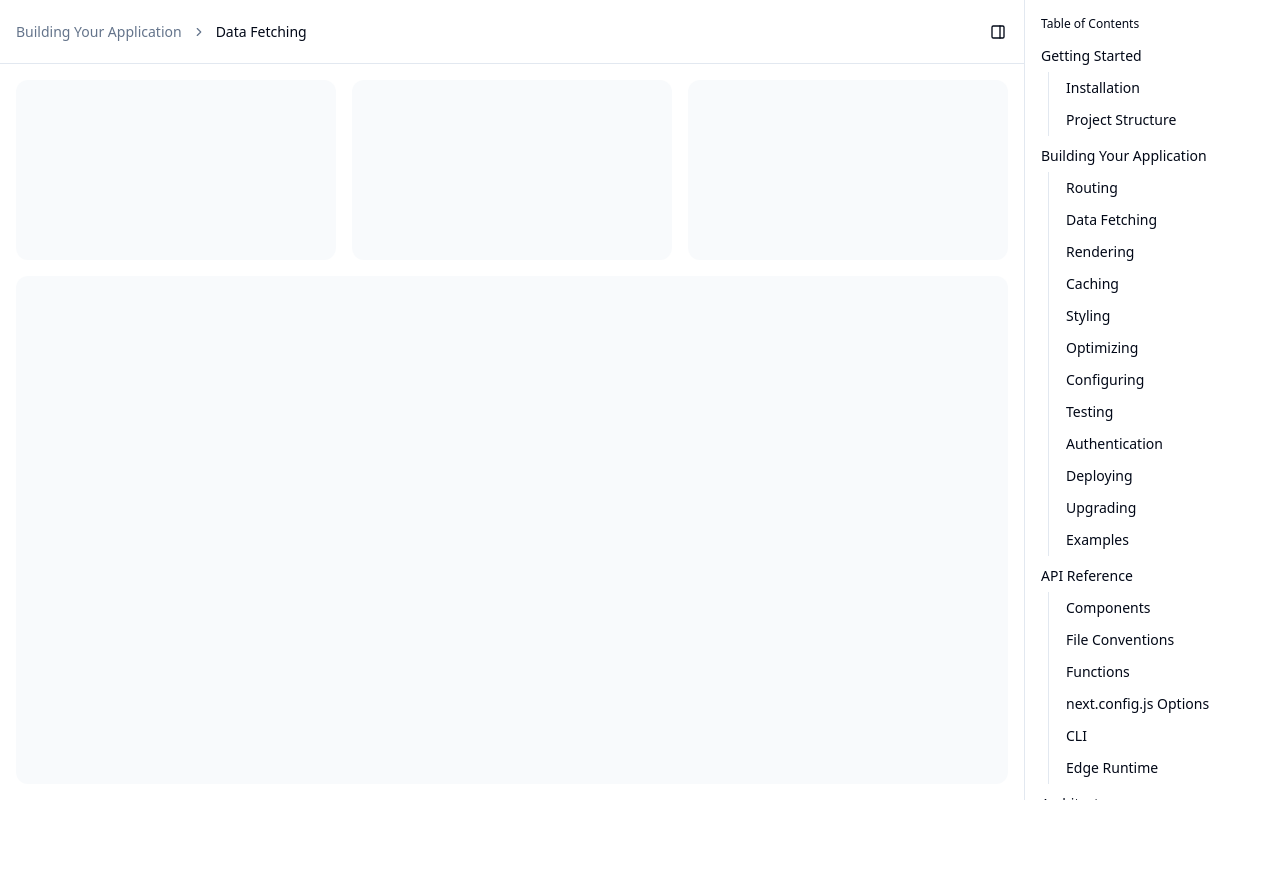
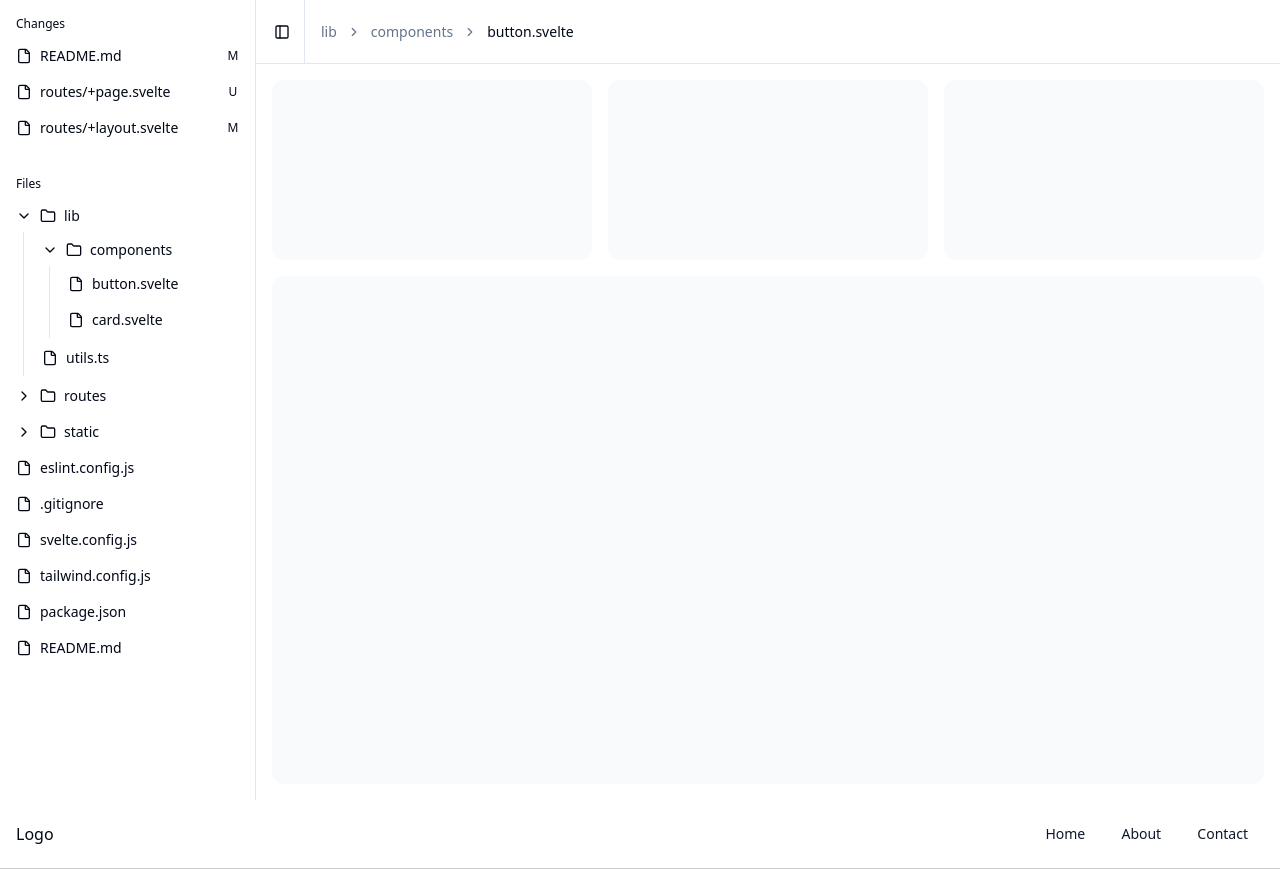
Before and after one commit to CvRain/fluffy-nest, a SvelteKit app: page /craft_table in a window 1280 px wide. Before the commit the page ends 800 px from the top, so only its background shows below. Built offline with nearby package versions, Linux system fonts and the light colour scheme.

Commit message:
尝试绘制一定顶栏

```diff
--- a/package.json
+++ b/package.json
@@ -23,7 +23,7 @@
 		"@tailwindcss/forms": "^0.5.10",
 		"@tailwindcss/typography": "^0.5.16",
 		"autoprefixer": "^10.4.20",
-		"bits-ui": "^1.0.0-next.89",
+		"bits-ui": "^1.0.0-next.91",
 		"clsx": "^2.1.1",
 		"eslint": "^9.18.0",
 		"eslint-config-prettier": "^10.0.1",
--- a/src/lib/components/app-sidebar.svelte
+++ b/src/lib/components/app-sidebar.svelte
@@ -1,147 +1,47 @@
-<script lang="ts">
-	import * as Sidebar from "$lib/components/ui/sidebar/index.js";
-	import type { ComponentProps } from "svelte";
-
+<script lang="ts" module>
 	// This is sample data.
 	const data = {
-		navMain: [
+		changes: [
 			{
-				title: "Getting Started",
-				url: "#",
-				items: [
-					{
-						title: "Installation",
-						url: "#",
-					},
-					{
-						title: "Project Structure",
-						url: "#",
-					},
-				],
+				file: "README.md",
+				state: "M",
 			},
 			{
-				title: "Building Your Application",
-				url: "#",
-				items: [
-					{
-						title: "Routing",
-						url: "#",
-					},
-					{
-						title: "Data Fetching",
-						url: "#",
-						isActive: true,
-					},
-					{
-						title: "Rendering",
-						url: "#",
-					},
-					{
-						title: "Caching",
-						url: "#",
-					},
-					{
-						title: "Styling",
-						url: "#",
-					},
-					{
-						title: "Optimizing",
-						url: "#",
-					},
-					{
-						title: "Configuring",
-						url: "#",
-					},
-					{
-						title: "Testing",
-						url: "#",
-					},
-					{
-						title: "Authentication",
-						url: "#",
-					},
-					{
-						title: "Deploying",
-						url: "#",
-					},
-					{
-						title: "Upgrading",
-						url: "#",
-					},
-					{
-						title: "Examples",
-						url: "#",
-					},
-				],
+				file: "routes/+page.svelte",
+				state: "U",
 			},
 			{
-				title: "API Reference",
-				url: "#",
-				items: [
-					{
-						title: "Components",
-						url: "#",
-					},
-					{
-						title: "File Conventions",
-						url: "#",
-					},
-					{
-						title: "Functions",
-						url: "#",
-					},
-					{
-						title: "next.config.js Options",
-						url: "#",
-					},
-					{
-						title: "CLI",
-						url: "#",
-					},
-					{
-						title: "Edge Runtime",
-						url: "#",
-					},
-				],
-			},
-			{
-				title: "Architecture",
-				url: "#",
-				items: [
-					{
-						title: "Accessibility",
-						url: "#",
-					},
-					{
-						title: "Fast Refresh",
-						url: "#",
-					},
-					{
-						title: "Next.js Compiler",
-						url: "#",
-					},
-					{
-						title: "Supported Browsers",
-						url: "#",
-					},
-					{
-						title: "Turbopack",
-						url: "#",
-					},
-				],
-			},
-			{
-				title: "Community",
-				url: "#",
-				items: [
-					{
-						title: "Contribution Guide",
-						url: "#",
-					},
-				],
+				file: "routes/+layout.svelte",
+				state: "M",
 			},
 		],
+		tree: [
+			["lib", ["components", "button.svelte", "card.svelte"], "utils.ts"],
+			[
+				"routes",
+				["hello", "+page.svelte", "+page.ts"],
+				"+page.svelte",
+				"+page.server.ts",
+				"+layout.svelte",
+			],
+			["static", "favicon.ico", "svelte.svg"],
+			"eslint.config.js",
+			".gitignore",
+			"svelte.config.js",
+			"tailwind.config.js",
+			"package.json",
+			"README.md",
+		],
 	};
+</script>
+
+<script lang="ts">
+	import * as Collapsible from "$lib/components/ui/collapsible/index.js";
+	import * as Sidebar from "$lib/components/ui/sidebar/index.js";
+	import ChevronRight from "lucide-svelte/icons/chevron-right";
+	import File from "lucide-svelte/icons/file";
+	import Folder from "lucide-svelte/icons/folder";
+	import type { ComponentProps } from "svelte";
 
 	let { ref = $bindable(null), ...restProps }: ComponentProps<typeof Sidebar.Root> = $props();
 </script>
@@ -149,33 +49,27 @@
 <Sidebar.Root bind:ref {...restProps}>
 	<Sidebar.Content>
 		<Sidebar.Group>
-			<Sidebar.GroupLabel>Table of Contents</Sidebar.GroupLabel>
+			<Sidebar.GroupLabel>Changes</Sidebar.GroupLabel>
 			<Sidebar.GroupContent>
 				<Sidebar.Menu>
-					{#each data.navMain as item (item.title)}
+					{#each data.changes as item, index (index)}
 						<Sidebar.MenuItem>
-							<Sidebar.MenuButton class="font-medium">
-								{#snippet child({ props })}
-									<a href={item.url} {...props}>
-										{item.title}
-									</a>
-								{/snippet}
+							<Sidebar.MenuButton>
+								<File />
+								{item.file}
 							</Sidebar.MenuButton>
-							{#if item.items?.length}
-								<Sidebar.MenuSub>
-									{#each item.items as subItem (subItem.title)}
-										<Sidebar.MenuSubItem>
-											<Sidebar.MenuSubButton
-												href={subItem.url}
-												isActive={subItem.isActive}
-											>
-												{subItem.title}
-											</Sidebar.MenuSubButton>
-										</Sidebar.MenuSubItem>
-									{/each}
-								</Sidebar.MenuSub>
-							{/if}
+							<Sidebar.MenuBadge>{item.state}</Sidebar.MenuBadge>
 						</Sidebar.MenuItem>
+					{/each}
+				</Sidebar.Menu>
+			</Sidebar.GroupContent>
+		</Sidebar.Group>
+		<Sidebar.Group>
+			<Sidebar.GroupLabel>Files</Sidebar.GroupLabel>
+			<Sidebar.GroupContent>
+				<Sidebar.Menu>
+					{#each data.tree as item, index (index)}
+						{@render Tree({ item })}
 					{/each}
 				</Sidebar.Menu>
 			</Sidebar.GroupContent>
@@ -183,3 +77,41 @@
 	</Sidebar.Content>
 	<Sidebar.Rail />
 </Sidebar.Root>
+
+<!-- eslint-disable-next-line @typescript-eslint/no-explicit-any -->
+{#snippet Tree({ item }: { item: string | any[] })}
+	{@const [name, ...items] = Array.isArray(item) ? item : [item]}
+	{#if !items.length}
+		<Sidebar.MenuButton
+			isActive={name === "button.svelte"}
+			class="data-[active=true]:bg-transparent"
+		>
+			<File />
+			{name}
+		</Sidebar.MenuButton>
+	{:else}
+		<Sidebar.MenuItem>
+			<Collapsible.Root
+				class="group/collapsible [&[data-state=open]>button>svg:first-child]:rotate-90"
+				open={name === "lib" || name === "components"}
+			>
+				<Collapsible.Trigger>
+					{#snippet child({ props })}
+						<Sidebar.MenuButton {...props}>
+							<ChevronRight className="transition-transform" />
+							<Folder />
+							{name}
+						</Sidebar.MenuButton>
+					{/snippet}
+				</Collapsible.Trigger>
+				<Collapsible.Content>
+					<Sidebar.MenuSub>
+						{#each items as subItem, index (index)}
+							{@render Tree({ item: subItem })}
+						{/each}
+					</Sidebar.MenuSub>
+				</Collapsible.Content>
+			</Collapsible.Root>
+		</Sidebar.MenuItem>
+	{/if}
+{/snippet}
--- a/src/lib/components/sidebar-page.svelte
+++ b/src/lib/components/sidebar-page.svelte
@@ -1,24 +1,31 @@
 <script lang="ts">
 	import AppSidebar from "$lib/components/app-sidebar.svelte";
 	import * as Breadcrumb from "$lib/components/ui/breadcrumb/index.js";
+	import { Separator } from "$lib/components/ui/separator/index.js";
 	import * as Sidebar from "$lib/components/ui/sidebar/index.js";
 </script>
 
 <Sidebar.Provider>
+	<AppSidebar />
 	<Sidebar.Inset>
 		<header class="flex h-16 shrink-0 items-center gap-2 border-b px-4">
+			<Sidebar.Trigger class="-ml-1" />
+			<Separator orientation="vertical" class="mr-2 h-4" />
 			<Breadcrumb.Root>
 				<Breadcrumb.List>
 					<Breadcrumb.Item class="hidden md:block">
-						<Breadcrumb.Link href="#">Building Your Application</Breadcrumb.Link>
+						<Breadcrumb.Link href="#">lib</Breadcrumb.Link>
+					</Breadcrumb.Item>
+					<Breadcrumb.Separator class="hidden md:block" />
+					<Breadcrumb.Item class="hidden md:block">
+						<Breadcrumb.Link href="#">components</Breadcrumb.Link>
 					</Breadcrumb.Item>
 					<Breadcrumb.Separator class="hidden md:block" />
 					<Breadcrumb.Item>
-						<Breadcrumb.Page>Data Fetching</Breadcrumb.Page>
+						<Breadcrumb.Page>button.svelte</Breadcrumb.Page>
 					</Breadcrumb.Item>
 				</Breadcrumb.List>
 			</Breadcrumb.Root>
-			<Sidebar.Trigger class="-mr-1 ml-auto rotate-180" />
 		</header>
 		<div class="flex flex-1 flex-col gap-4 p-4">
 			<div class="grid auto-rows-min gap-4 md:grid-cols-3">
@@ -29,5 +36,4 @@
 			<div class="bg-muted/50 min-h-[100vh] flex-1 rounded-xl md:min-h-min"></div>
 		</div>
 	</Sidebar.Inset>
-	<AppSidebar side="right" />
 </Sidebar.Provider>
--- a/src/routes/+layout.svelte
+++ b/src/routes/+layout.svelte
@@ -1,6 +1,31 @@
 <script lang="ts">
 	import '../app.css';
+	import { Button } from '$lib/components/ui/button';
+
 	let { children } = $props();
 </script>
 
 {@render children()}
+
+<nav>
+	<div>Logo</div>
+	<div>
+		<Button variant="link">Home</Button>
+		<Button variant="link">About</Button>
+		<Button variant="link">Contact</Button>
+	</div>
+</nav>
+
+<style>
+    nav {
+        display: flex;
+        justify-content: space-between;
+        align-items: center;
+        padding: 1rem;
+				border-bottom: 1px solid #ccc;
+				margin-bottom: 1rem;
+				width: 100%;
+				max-width: 100%;
+				overflow: hidden;
+    }
+</style>
```
Also changed, not shown: 1 other file (tests, documents, lock files or other folders).
